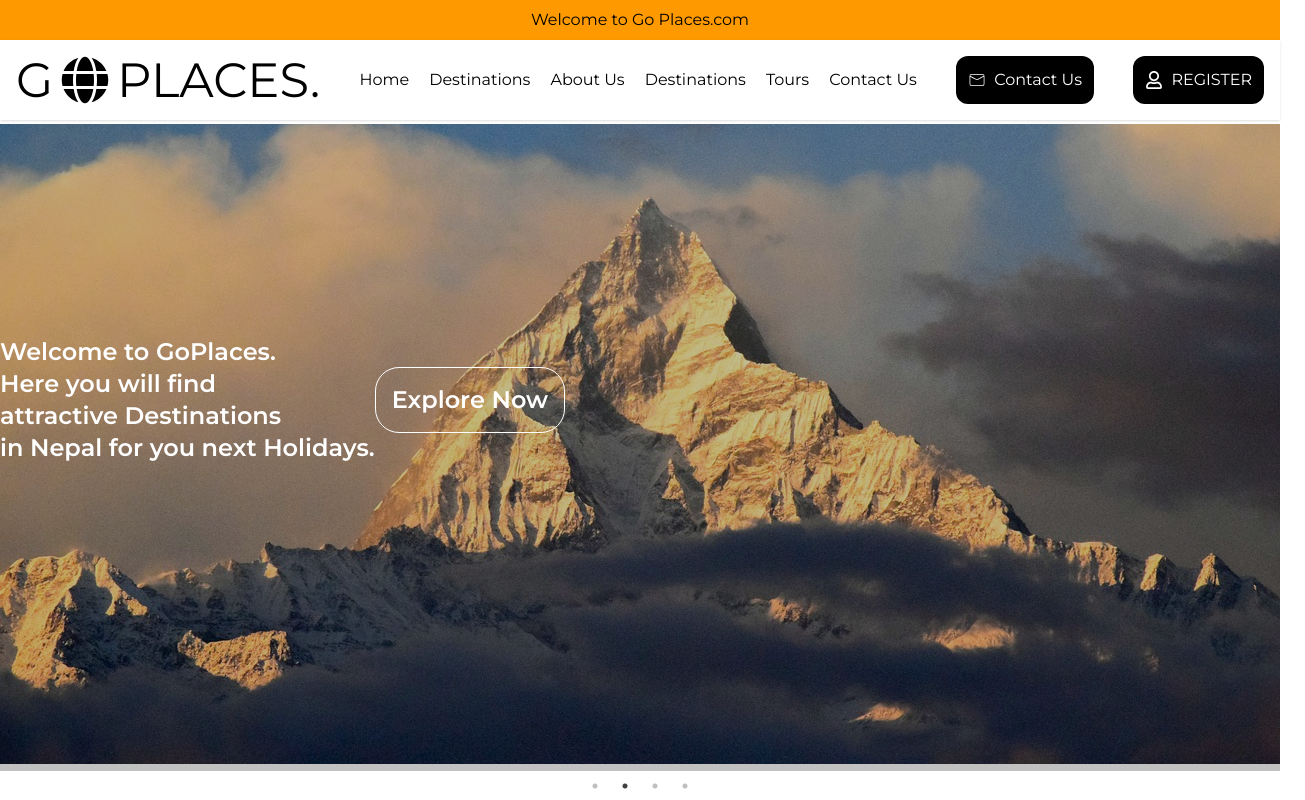
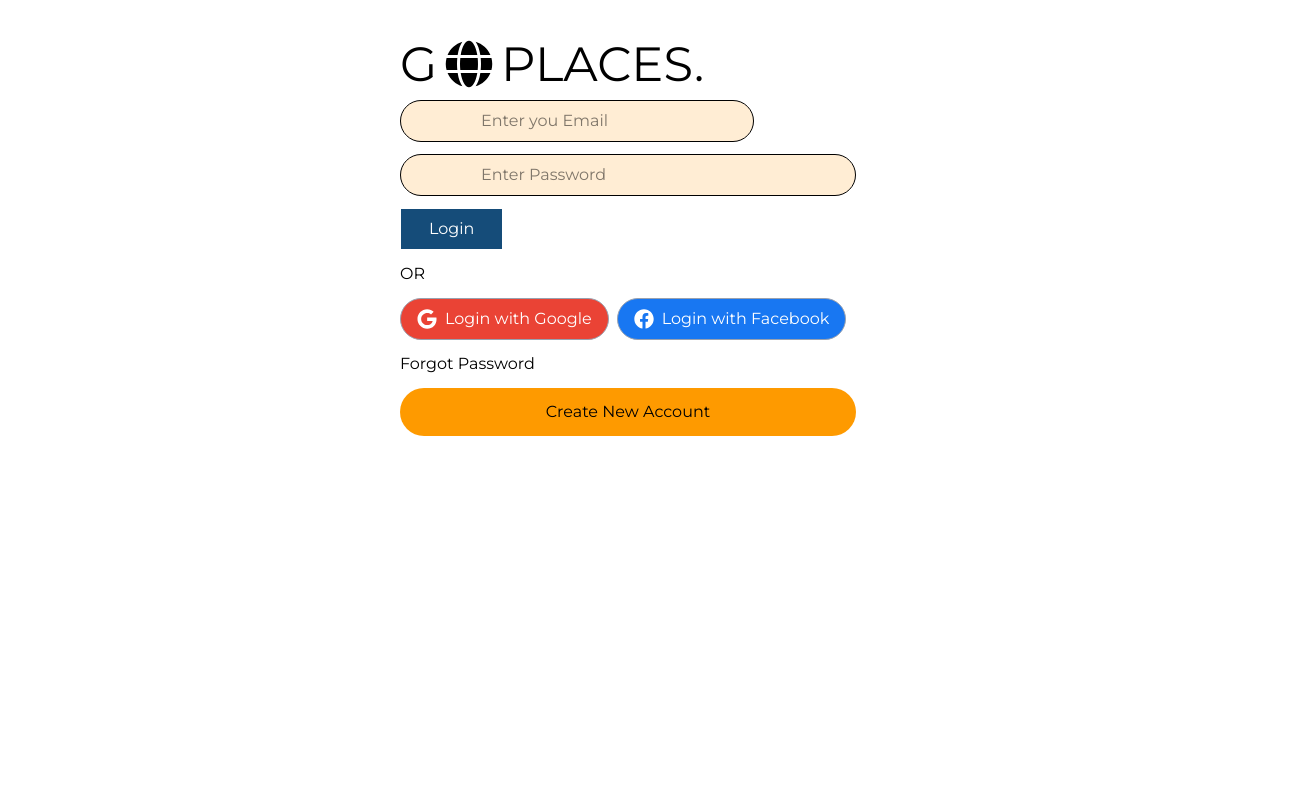
Before and after one commit to bhattabibek/goPlaces, a React (Vite) app in the folder client/: page / in a window 1280 px wide. Shown: the top 800 px of the page, 1305 px wide, since content can reach past the window. Built offline with nearby package versions, Linux system fonts and the light colour scheme.

Commit message:
Modifies The Login Page

```diff
--- a/client/src/App.jsx
+++ b/client/src/App.jsx
@@ -15,7 +15,7 @@ import AutoPlay from "./components/Slider";
 function App() {
   return (
     <>
-  <Navbar/>
+  {/* <Navbar/>
 
   <AutoPlay/>
   <div className="mt-60 md:mt-140 lg:mt-180 xl:mt-230">
@@ -25,7 +25,7 @@ function App() {
 <Information/>
 <Activities/>
 <Parallax/>
-<Footer/>
+<Footer/> */}
 <Login/>
   </>
 
--- a/client/src/components/InputField.jsx
+++ b/client/src/components/InputField.jsx
@@ -4,7 +4,7 @@ export const InputField = () => {
   return (
 
     <div>
-     <input className="border bg-orange-100" type='text' placeholder='Enter you Email or Username'/>
+     <input className="border bg-orange-100 px-20  rounded-4xl py-2" type='text' placeholder='Enter you Email'/>
     </div>
   )
 }
--- a/client/src/components/Login.jsx
+++ b/client/src/components/Login.jsx
@@ -1,19 +1,39 @@
 import React from "react";
 import LoginButton from "./LoginButton";
 import { InputField } from "./InputField";
-
+import { FaGlobe } from "react-icons/fa";
+import { FaGoogle } from "react-icons/fa";
+import { FaFacebook } from "react-icons/fa";
 const Login = () => {
   return (
     <>
-      <div className="flex flex-col m-10 gap-3 md:m-10 xl:m-100 xl:my-10">
-        <h1>GO PLACES.</h1>
+      <div className="flex flex-col m-20 w-114 h-80 rounded-lg gap-3 md:m-10 xl:m-100 xl:my-10 ">
+         <h1 className="text-5xl flex items-center gap-2">
+         G <FaGlobe /> PLACES.
+       </h1>
         <InputField />
         <input
-          className="border bg-orange-100"
+          className="border bg-orange-100 px-20 rounded-4xl py-2"
           type="password"
           placeholder="Enter Password"
         />
         <LoginButton />
+        OR
+        <div className="flex flex-row gap-2">
+  <h2 className="flex items-center gap-2 border text-white bg-[#EA4335] border-gray-400 rounded-3xl px-4 py-2">
+    <FaGoogle size={20} />
+    Login with Google
+  </h2>
+
+  <h2 className="flex items-center gap-2 border text-white bg-[#1877F2] border-gray-400 rounded-3xl px-4 py-2">
+    <FaFacebook size={20} />
+    Login with Facebook
+  </h2>
+</div>
+
+
+        <p>Forgot Password</p>
+        <button className="bg-amber-500 p-3 rounded-4xl">Create New Account</button>
       </div>
     </>
   );
--- a/client/src/components/LoginButton.jsx
+++ b/client/src/components/LoginButton.jsx
@@ -4,7 +4,7 @@ const LoginButton = () => {
   return (
     <div>
 
-      <button className='border bg-[#154c79] text-white rounded-md  py-2'>Login</button>
+      <button className='border  bg-[#154c79] text-white py-2  px-7'>Login</button>
     </div>
   )
 }
```
